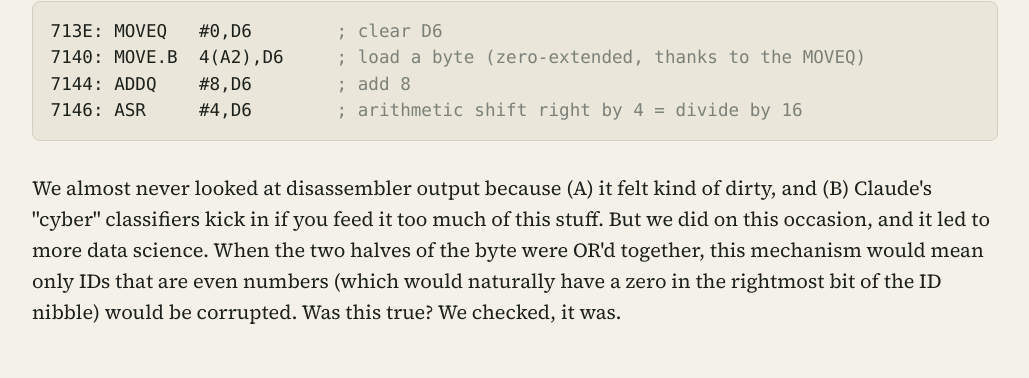
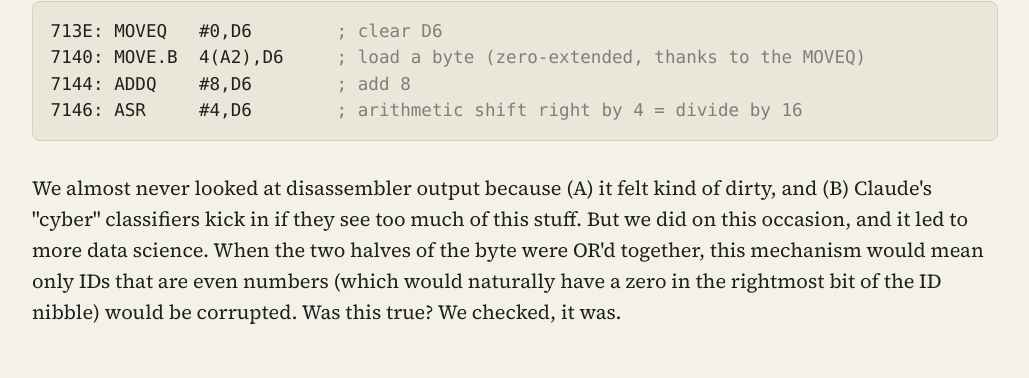
Before and after one commit to rooklift/parsing_bolo_replays, a plain HTML site: page index.html in a window 1280 px wide. Shown: the part 8330-8708 px from the top of the page, without its empty margins (125-1154 px from the left). Drawn offline with Linux system fonts and the light colour scheme.

Commit message:
Update index.html

```diff
--- a/index.html
+++ b/index.html
@@ -445,7 +445,7 @@
 7144: ADDQ    #8,D6        <span class="c">; add 8</span>
 7146: ASR     #4,D6        <span class="c">; arithmetic shift right by 4 = divide by 16</span></pre>
 
-<p>We almost never looked at disassembler output because (A) it felt kind of dirty, and (B) Claude's "cyber" classifiers kick in if you feed it too much of this stuff. But we did on this occasion, and it led to more data science. When the two halves of the byte were OR'd together, this mechanism would mean only IDs that are even numbers (which would naturally have a zero in the rightmost bit of the ID nibble) would be corrupted. Was this true? We checked, it was.</p>
+<p>We almost never looked at disassembler output because (A) it felt kind of dirty, and (B) Claude's "cyber" classifiers kick in if they see too much of this stuff. But we did on this occasion, and it led to more data science. When the two halves of the byte were OR'd together, this mechanism would mean only IDs that are even numbers (which would naturally have a zero in the rightmost bit of the ID nibble) would be corrupted. Was this true? We checked, it was.</p>
 
 <h2>Chat redaction</h2>
 
```
